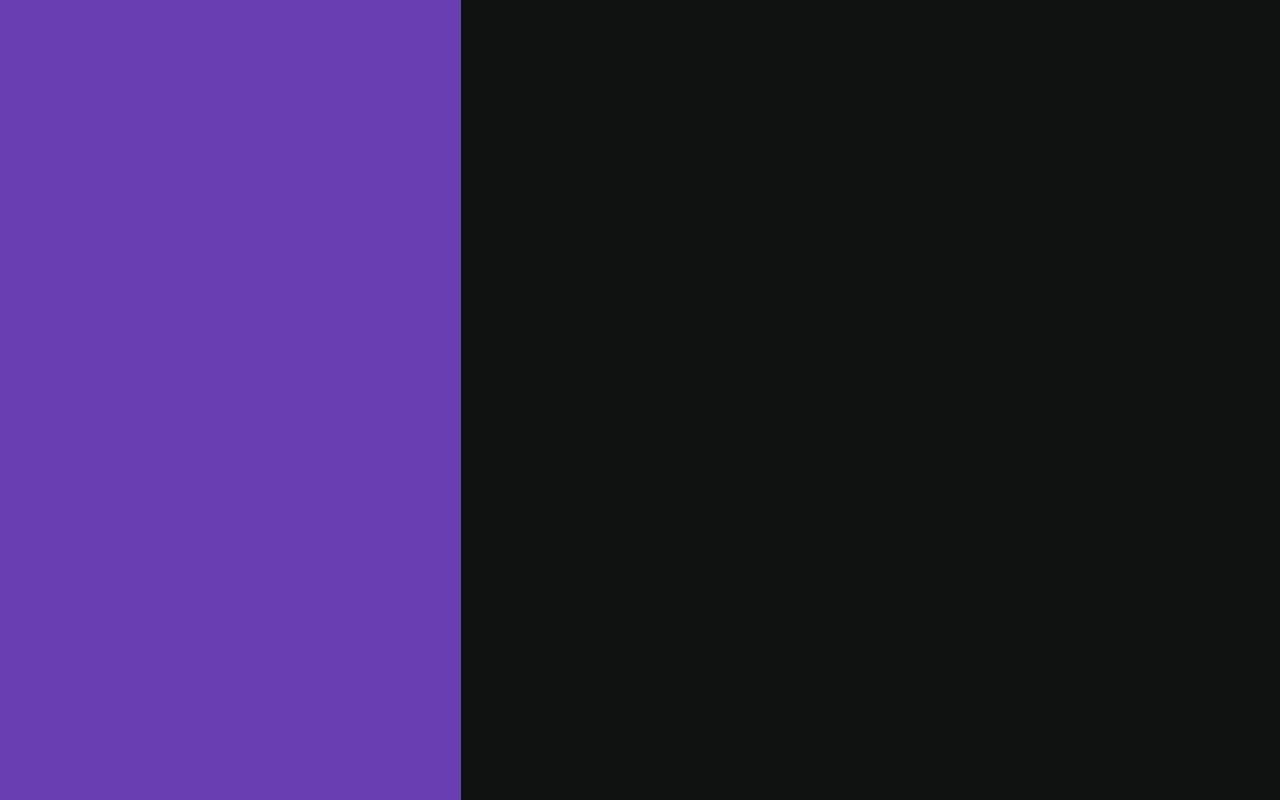
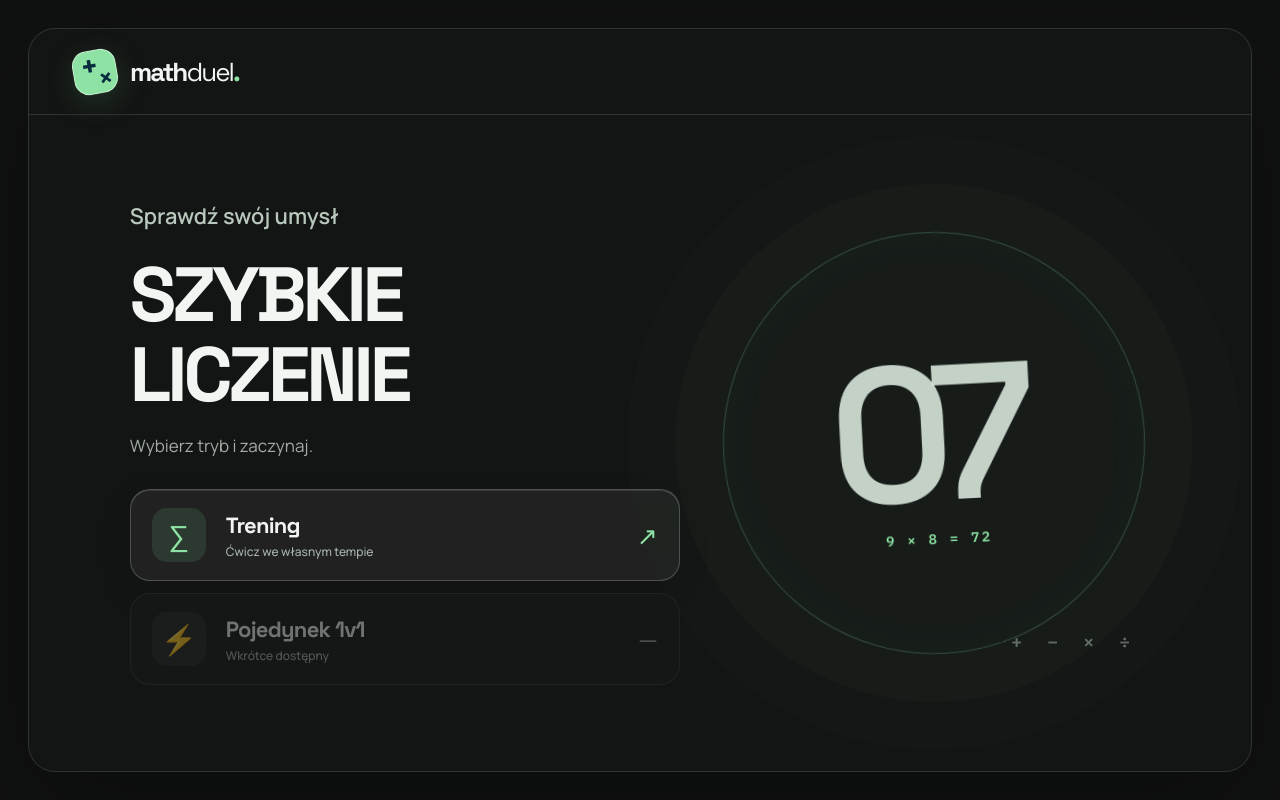
Before and after one commit to AramilFeraxa/projekt, a React (Vite) app in the folder frontend/: page / in a window 1280 px wide. Built offline with nearby package versions, Linux system fonts and the light colour scheme.

Commit message:
[02.07] Fix application layout on GitHub Pages

```diff
--- a/frontend/index.html
+++ b/frontend/index.html
@@ -3,7 +3,7 @@
 <head>
   <meta charset="UTF-8" />
   <meta name="viewport" content="width=device-width, initial-scale=1.0" />
-  <meta name="theme-color" content="#0c1527" />
+  <meta name="theme-color" content="#101211" />
   <meta name="description" content="Szybkie Liczenie 1v1 — trening matematyczny i pojedynki online." />
   <title>Szybkie Liczenie 1v1</title>
 </head>
--- a/frontend/src/App.module.scss
+++ b/frontend/src/App.module.scss
@@ -1,6 +1,6 @@
 $glass:rgba(31,33,32,.74);$stroke:rgba(220,230,222,.14);$white:#f2f4f2;$muted:#a2aba4;$aqua:#8ee3a4;
 .shell{min-height:100dvh;height:100dvh;overflow:hidden;position:relative;color:$white;background:#101211;font-family:'Manrope',sans-serif}
-.glowA,.glowB{width:36vw;height:36vw;bottom:-20vw;left:-9vw;background:#683eb2}
+
 .frame{width:min(1600px,calc(100% - 56px));height:calc(100dvh - 56px);margin:28px auto;border:1px solid $stroke;border-radius:27px;background:rgba(21,23,22,.9);backdrop-filter:blur(35px);-webkit-backdrop-filter:blur(35px);box-shadow:0 35px 120px rgba(0,0,0,.32);display:flex;flex-direction:column;overflow:hidden;position:relative}
 .header{height:86px;flex-shrink:0;padding:0 38px;border-bottom:1px solid $stroke;display:flex;align-items:center;justify-content:space-between;gap:25px}
 .brand{border:0;background:transparent;color:$white;display:flex;align-items:center;font:800 21px 'Space Grotesk',sans-serif;letter-spacing:-1px;cursor:pointer;white-space:nowrap}.mark{width:37px;height:37px;border-radius:12px;display:grid;place-items:center;background:rgba(142,227,164,.16);border:1px solid rgba(142,227,164,.35);color:$aqua;font-size:26px;margin-right:11px}.accent{color:$aqua}
--- a/frontend/src/App.tsx
+++ b/frontend/src/App.tsx
@@ -49,7 +49,7 @@ export default function App() {
     if (index + 1 === questions.length) setStage('result'); else { setIndex(index + 1); questionStart.current = now; }
     locked.current = false;
   };
-  return <div className={styles.shell}><div className={styles.glowA}/><div className={styles.glowB}/>
+  return <div className={styles.shell}>
     <div className={styles.frame}>
       <header className={styles.header}>
         <button className={styles.brand} onClick={() => go('start')} aria-label="Math Duel — ekran startowy">
```
